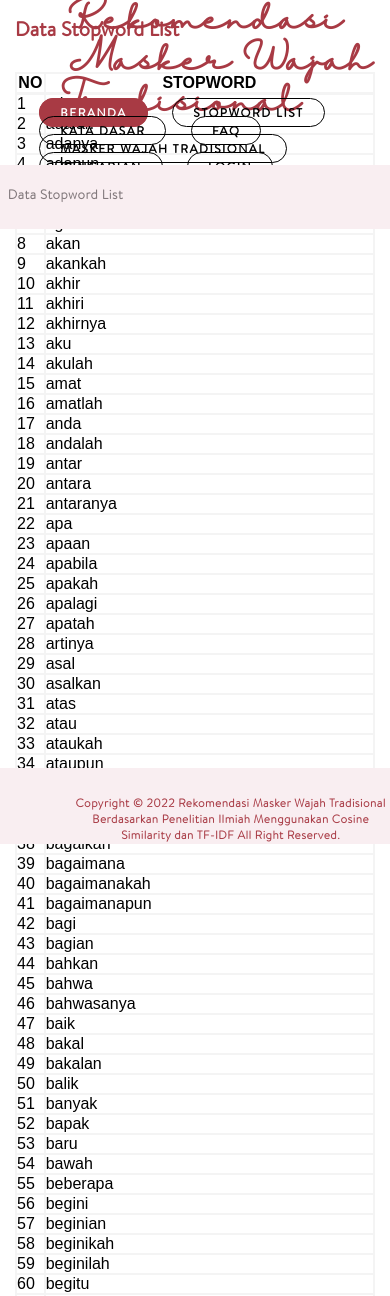
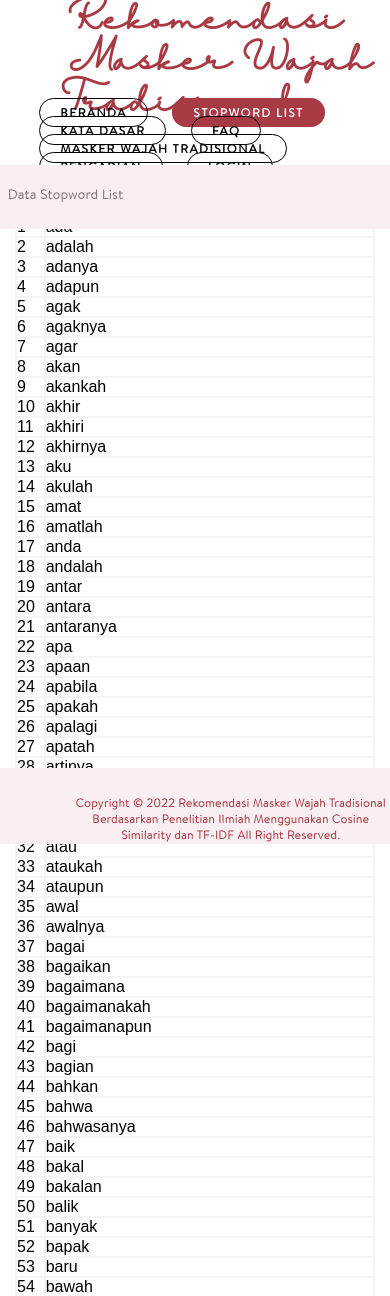
Before and after one commit to dinandadp/cosine_masker, a PHP site: page /stoplist.php in a window 390 px wide. Shown: the top 1296 px of the page. Run offline with PHP 8.4, Linux system fonts and the light colour scheme; data comes from the database, SQL or seed files in the repository; some libraries are stand-ins or nearby versions.

Commit message:
perbaiki tampilan home dan stopword list

```diff
--- a/footer.php
+++ b/footer.php
@@ -1,40 +1,7 @@
-<!DOCTYPE html>
-<html>
-
-<head>
-    <style type="text/css">
-        @font-face {
-            font-family: 'BrandonText-Light';
-            src: url('font/BrandonText-Light.otf');
-        }
-
-        .footer {
-            position: fixed;
-            left: 0;
-            bottom: 0;
-            width: 100%;
-            height: 9%;
-            background-color: #F9EEF1;
-            color: #A83A44;
-        }
-
-        .footer p {
-            font-family: BrandonText-Light;
-            font-size: 11.5px;
-            font-weight: bold;
-            letter-spacing: 0.5px;
-            text-align: center;
-            position: absolute;
-            top: 35%;
-            left: 18.3%
-        }
-    </style>
-</head>
-
-<body>
-    <div class="footer">
-        <p>Copyright &copy; 2022 Rekomendasi Masker Wajah Tradisional Berdasarkan Penelitian Ilmiah Menggunakan Cosine Similarity dan TF-IDF All Right Reserved.</p>
-    </div>
+<div class="footer">
+    <p>Copyright &copy; 2022 Rekomendasi Masker Wajah Tradisional Berdasarkan Penelitian Ilmiah Menggunakan Cosine Similarity dan TF-IDF All Right Reserved.</p>
+</div>
 </body>
 
+
 </html>
--- a/header.php
+++ b/header.php
@@ -27,91 +27,18 @@
     <link rel="stylesheet" href="plugins/datepicker/datepicker3.css">
     <link rel="stylesheet" href="plugins/daterangepicker/daterangepicker.css">
     <link rel="stylesheet" href="plugins/bootstrap-wysihtml5/bootstrap3-wysihtml5.min.css">
-
-    <style type="text/css">
-        * {
-            margin: 0px;
-            padding: 0px;
-            font-family: sans-serif;
-        }
-
-        ul {
-            float: bottom;
-            margin-top: 35px;
-        }
-
-        ul li {
-            display: inline-block;
-        }
-
-        @font-face {
-            font-family: 'BrandonText-Regular';
-            src: url('font/BrandonText-Regular.otf');
-        }
-
-        ul li a {
-            font-family: BrandonText-Regular;
-            text-decoration: none;
-            font-size: 12px;
-            font-weight: bold;
-            letter-spacing: 1.5px;
-            color: #000000;
-            padding: 5px 20px;
-            border: 1.5px solid #000000;
-            border-radius: 20px;
-            transition: 0.3s;
-            margin: 10px;
-
-        }
-
-        ul li a:hover {
-            background-color: #A83A44;
-            color: #FFFFFF;
-            border: 1.5px solid #A83A44;
-        }
-
-        ul li.active a {
-            background-color: #A83A44;
-            color: #FFFFFF;
-            border: 1.5px solid #A83A44;
-        }
-
-        .navbar {
-            max-width: 100px;
-            margin: auto;
-        }
-
-        .navbar ul {
-            position: absolute;
-            top: 8%;
-            left: 7.5%;
-        }
-
-        @font-face {
-            font-family: Halimun;
-            src: url('font/Halimun.ttf');
-        }
-
-        .header h2 {
-            font-family: Halimun;
-            font-size: 30px;
-            color: #A83A44;
-            position: absolute;
-            top: 0%;
-            left: 17.5%;
-        }
-    </style>
+    <link rel="stylesheet" href="style.css">
 </head>
 
 <body>
-    <div class="navbar">
-        <div class="header">
-            <h2>Rekomendasi Masker Wajah Tradisional</h2>
-        </div>
-        <div>
+    <div class="bg-black">
+        <div class="navbar">
+            <div class="header">
+                <h2>Rekomendasi Masker Wajah Tradisional</h2>
+            </div>
             <ul>
-                <li class="active"><a href="index.php">BERANDA</a></li>
-                <li><a href="stoplist.php">STOPWORD LIST</a></li>
+                <li <?php if (strpos($_SERVER['REQUEST_URI'], "index.php") !== false) { ?> class="active" <?php } ?>><a href="index.php">BERANDA</a></li>
+                <li <?php if (strpos($_SERVER['REQUEST_URI'], "stoplist.php") !== false) { ?> class="active" <?php } ?>><a href="stoplist.php">STOPWORD LIST</a></li>
                 <li><a href="#">KATA DASAR</a></li>
                 <li><a href="#">FAQ</a></li>
                 <li><a href="#">MASKER WAJAH TRADISIONAL</a></li>
@@ -119,9 +46,3 @@
                 <li><a href="admin/index.php">LOGIN</a></li>
             </ul>
         </div>
-
-    </div>
-</body>
-
-</html>
-<?php include 'footer.php'; ?>
--- a/stoplist.php
+++ b/stoplist.php
@@ -1,50 +1,13 @@
 <?php include 'header.php'; ?>
-<!DOCTYPE html>
-<html>
-
-<head>
-    <style type="text/css">
-        @font-face {
-            font-family: 'BrandonText-Light';
-            src: url('font/BrandonText-Light.otf');
-        }
-
-        .contents {
-            position: fixed;
-            top: 19.6%;
-            left: 0;
-            bottom: 0;
-            width: 100%;
-            height: 7.5%;
-            background-color: #F9EEF1;
-            color: #837A7D;
-        }
-
-        .contents p {
-            font-family: BrandonText-Light;
-            font-size: 13px;
-            font-weight: bold;
-            letter-spacing: 0.5px;
-            text-align: center;
-            position: absolute;
-            top: 31%;
-            left: 2%;
-        }
-    </style>
-</head>
 
 <div class="contents">
     <p>Data Stopword List</p>
 </div>
+</div>
+
 
 <section class="content">
-    <div class="row">
-        <div class="col-md-3" style="color: #A83A44">
-            <h3 style="font-family: BrandonText-Regular; font-size: 20px">Data Stopword List</h3>
-        </div>
-
-        <body>
-            <div class="container col-md-12" style="margin-top: 20px">
+    <div class="container">
         <div class="row">
             <div class="col-md-12">
                 <h2 style="text-align: center;margin-bottom: 30px"></h2>
@@ -71,12 +34,6 @@
             </div>
         </div>
     </div>
-
-        </body>
-
-    </div>
-    </div>
 </section>
 
-</html>
 <?php include 'footer.php'; ?>
--- a/style.css
+++ b/style.css
@@ -1,7 +1,23 @@
+@font-face {
+    font-family: Halimun;
+    src: url('font/Halimun.ttf');
+}
+@font-face {
+    font-family: 'BrandonText-Regular';
+    src: url('font/BrandonText-Regular.otf');
+}
+@font-face {
+    font-family: 'BrandonText-Light';
+    src: url('font/BrandonText-Light.otf');
+}
+
 * {
     margin: 0px;
     padding: 0px;
     font-family: sans-serif;
+}
+body{
+    height: auto;
 }
 
 header {
@@ -19,11 +35,6 @@
 
 ul li {
     display: inline-block;
-}
-
-@font-face {
-    font-family: 'BrandonText-Regular';
-    src: url('font/BrandonText-Regular.otf');
 }
 
 ul li a {
@@ -59,14 +70,29 @@
 }
 
 .navbar ul {
-    position: absolute;
+    position: fixed;
     top: 8%;
     left: 7.5%;
 }
 
-@font-face {
+.header h2 {
     font-family: Halimun;
-    src: url('font/Halimun.ttf');
+    font-size: 30px;
+    color: #A83A44;
+    position: fixed;
+    top: 0%;
+    left: 17.5%;
+}
+
+.contents {
+    position: fixed;
+    top: 19.6%;
+    left: 0;
+    bottom: 0;
+    width: 100%;
+    height: 7.5%;
+    background-color: #F9EEF1;
+    color: #837A7D;
 }
 
 .contents h2 {
@@ -77,9 +103,46 @@
     top: 0%;
     left: 17.5%;
 }
+.contents p {
+    font-family: BrandonText-Light;
+    font-size: 13px;
+    font-weight: bold;
+    letter-spacing: 0.5px;
+    text-align: center;
+    position: absolute;
+    top: 31%;
+    left: 2%;
+}
 
-.contents p {
+.home-content p {
     position: absolute;
     top: 60%;
     left: 8%;
 }
+
+.content {
+    margin-top:150px;
+}
+
+
+/* footer */
+.footer {
+    position: fixed;
+    left: 0;
+    bottom: 0;
+    width: 100%;
+    height: 9%;
+    background-color: #F9EEF1;
+    color: #A83A44;
+}
+
+.footer p {
+    font-family: BrandonText-Light;
+    font-size: 11.5px;
+    font-weight: bold;
+    letter-spacing: 0.5px;
+    text-align: center;
+    position: absolute;
+    top: 35%;
+    left: 18.3%
+}
```
Also changed, not shown: index.php (+6 -27 lines). Lines whose indentation alone changed are shown as unchanged.
